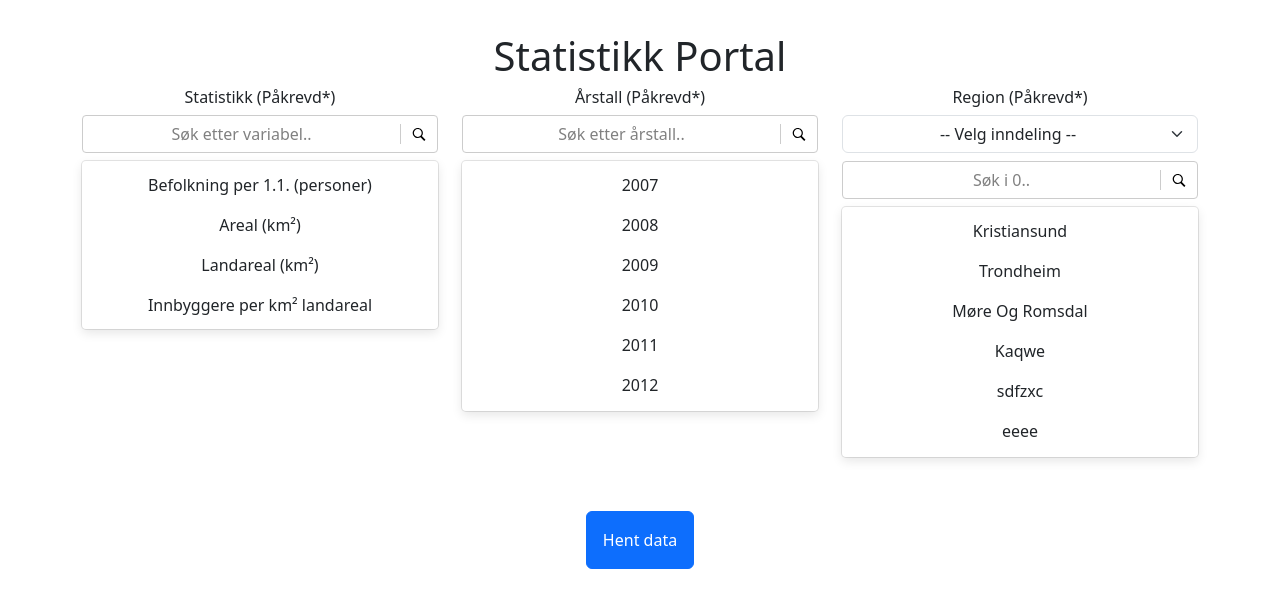
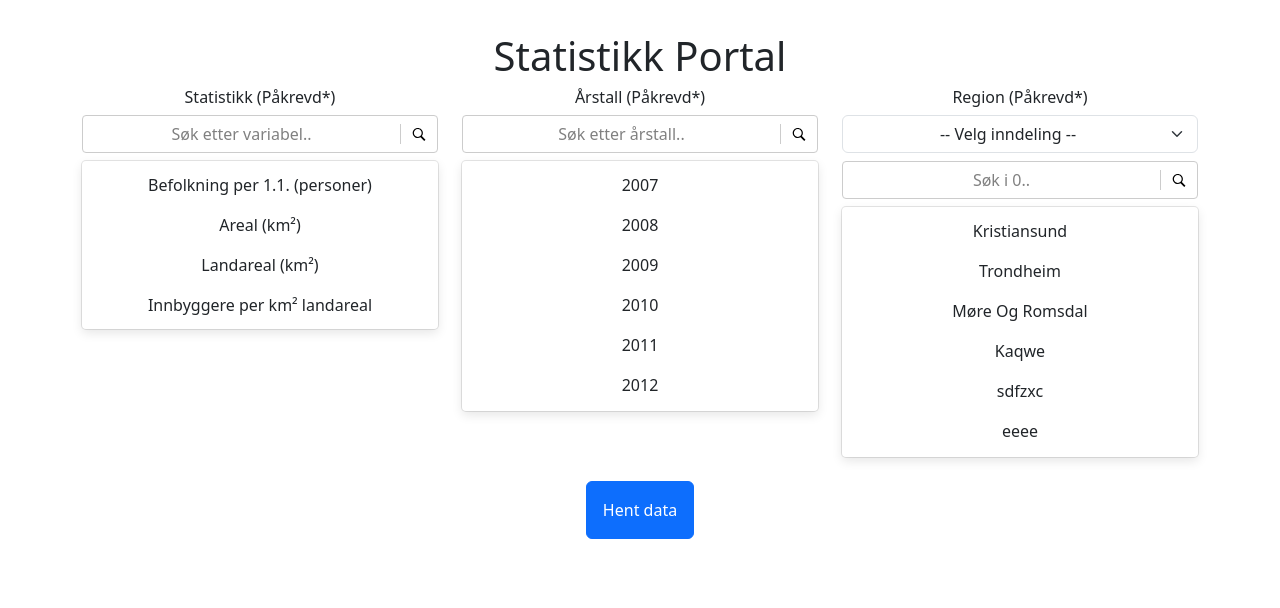
Before and after one commit to bendiz/statistikk-portal, a React (Vite) app: page / in a window 1280 px wide. Shown: the top 608 px of the page. Built offline with nearby package versions, Linux system fonts and the light colour scheme.

Commit message:
change height of dropdown menu

```diff
--- a/src/App.css
+++ b/src/App.css
@@ -25,7 +25,7 @@ label.btn:hover {
 }
 
 div.dropdown {
-  height: 350px;
+  height: 320px;
 }
 
 #year-col > div.dropdown > div > div.css-13cymwt-control {
```
